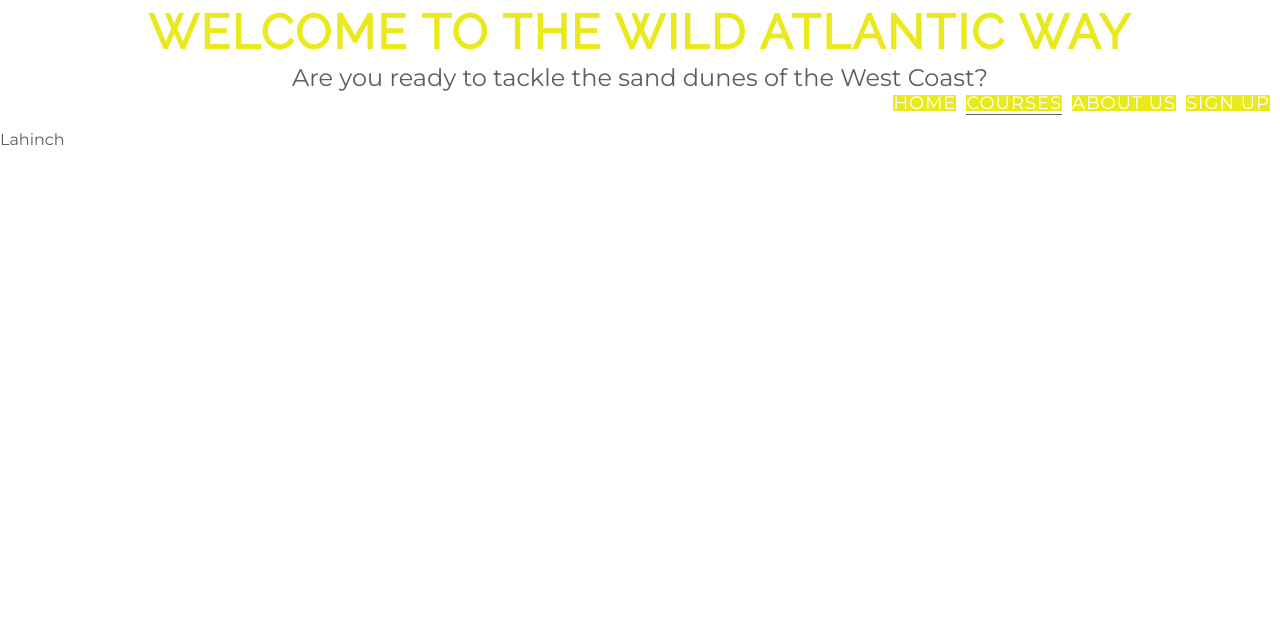
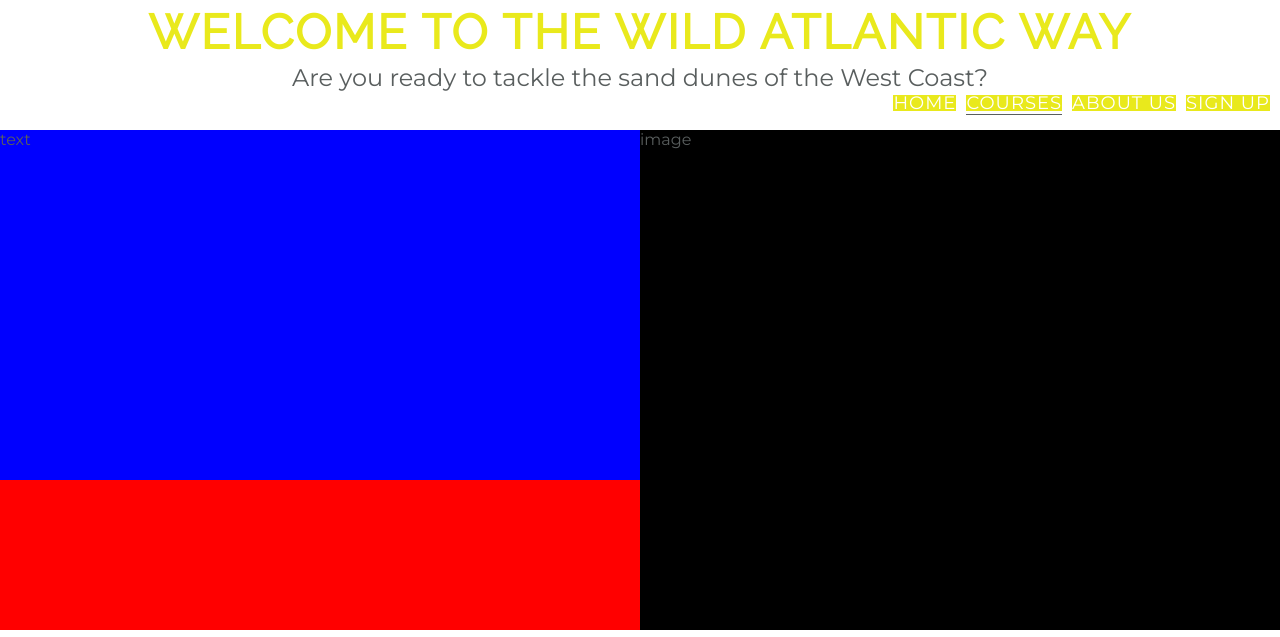
Before and after one commit to AdamPillis/HTML-and-CSS-Milestone-Project, a plain HTML site: page course.html in a window 1280 px wide. Shown: the top 637 px of the page. Drawn offline with Linux system fonts and the light colour scheme.

Commit message:
Add: more styling to course.html structure

```diff
--- a/assets/css/style.css
+++ b/assets/css/style.css
@@ -378,3 +378,29 @@ footer {
     width: 100%;
     margin-top: 10px;
 }
+
+.text-quote-container {
+    height: inherit;
+    width: 50%;
+    float: left;
+    box-sizing: border-box;
+}
+.course-text {
+    height: 350px;
+    width: 100%;
+    background-color: blue;
+}
+
+.course-quote {
+    height: 150px;
+    width: 100%;
+    background-color: red;
+}
+
+.course-image {
+    height: 500px;
+    width: 50%;
+    background-color: black;
+    float: right;
+    box-sizing: border-box;
+}
--- a/course.html
+++ b/course.html
@@ -39,9 +39,19 @@
     <!-- Main body and sections within -->
 
     <section id="course-area">
-        <div class="course-section">Lahinch</div>
+        <!-- Lahinch -->
+        <div class="course-section">
+            <div class="text-quote-container">
+                <div class="course-text">text</div>
+                <div class="course-quote"></div>
+            </div>
+            <div class="course-image">image</div>
+        </div>
+        <!-- Doonbeg -->
         <div class="course-section">Doonbeg</div>
+        <!-- Ballybunion -->
         <div class="course-section">Ballybunion</div>
+        <!-- Waterville -->
         <div class="course-section">Waterville</div>
     </section>
 
```
